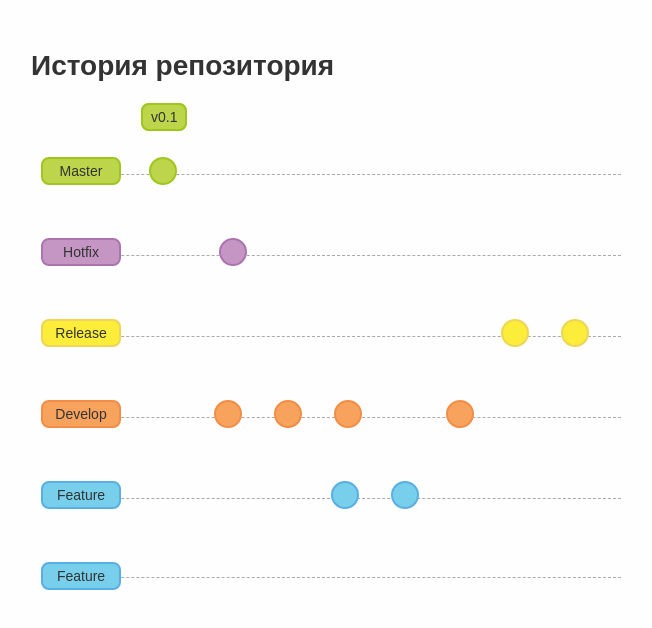
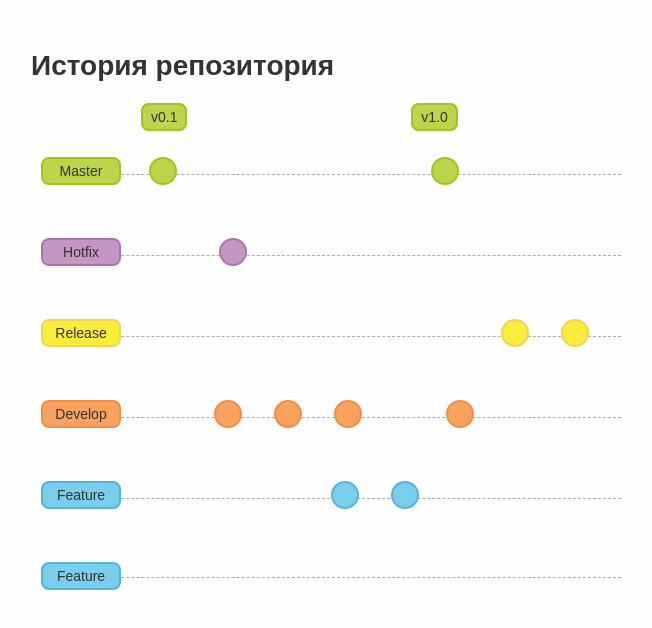
Before and after one commit to voorest/voorest.github.io, a plain HTML site: page index.html in a window 1280 px wide. Shown: the whole page, without its empty margins (309-961 px from the left). Drawn offline with Linux system fonts and the light colour scheme.

Commit message:
release-3

```diff
--- a/index.html
+++ b/index.html
@@ -14,10 +14,12 @@
     <div class="git">
         <div class="git-version">
             <span class="v01">v0.1</span>
+            <span class="v1">v1.0</span>
         </div>
         <div class="git-branch git-master">
             <span class="branch-name">Master</span>
             <div class="dot" style="margin-left: 28px;"></div>
+            <div class="dot" style="margin-left: 250px;"></div>
         </div>
         <div class="git-branch git-hotfix">
             <span class="branch-name">Hotfix</span>
```
